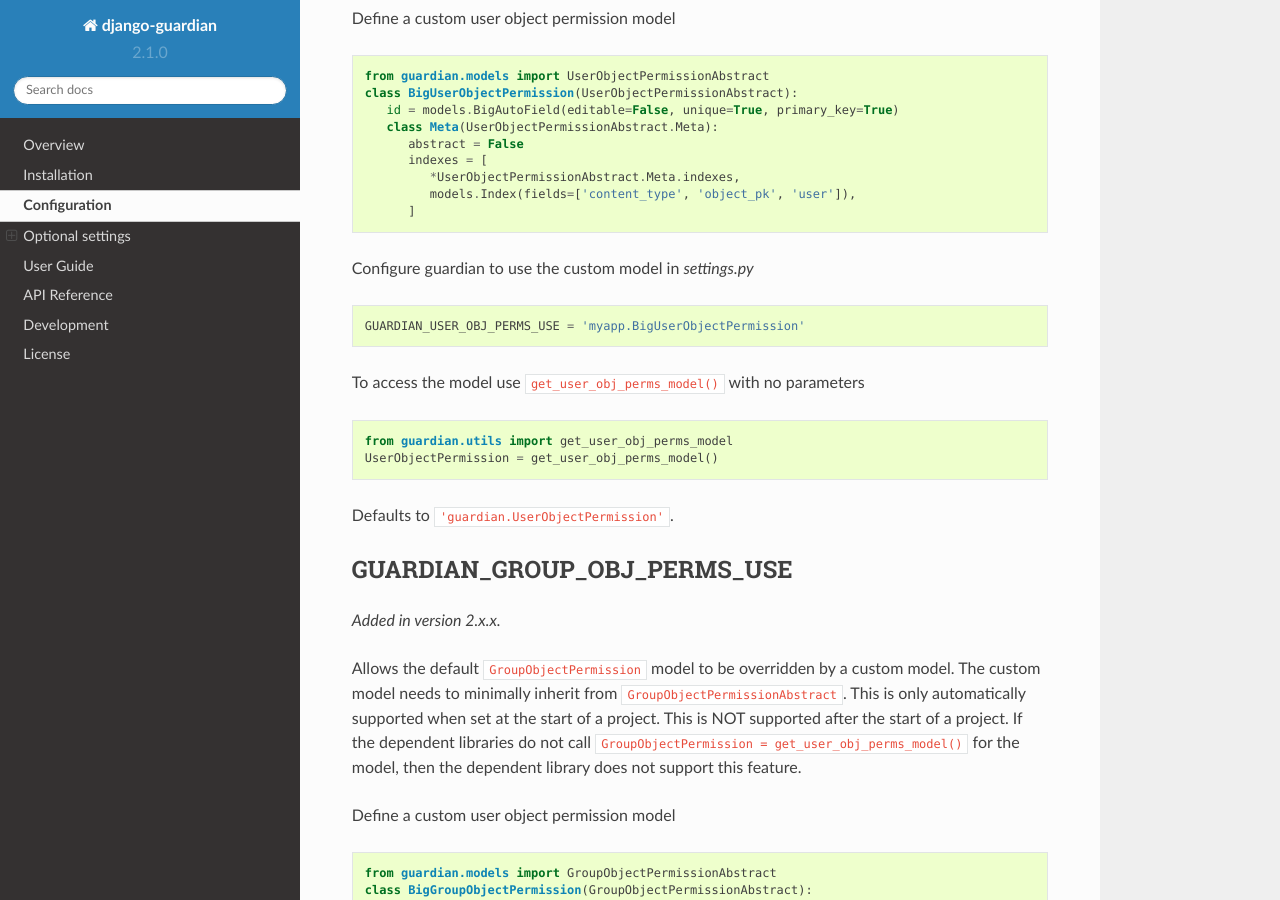
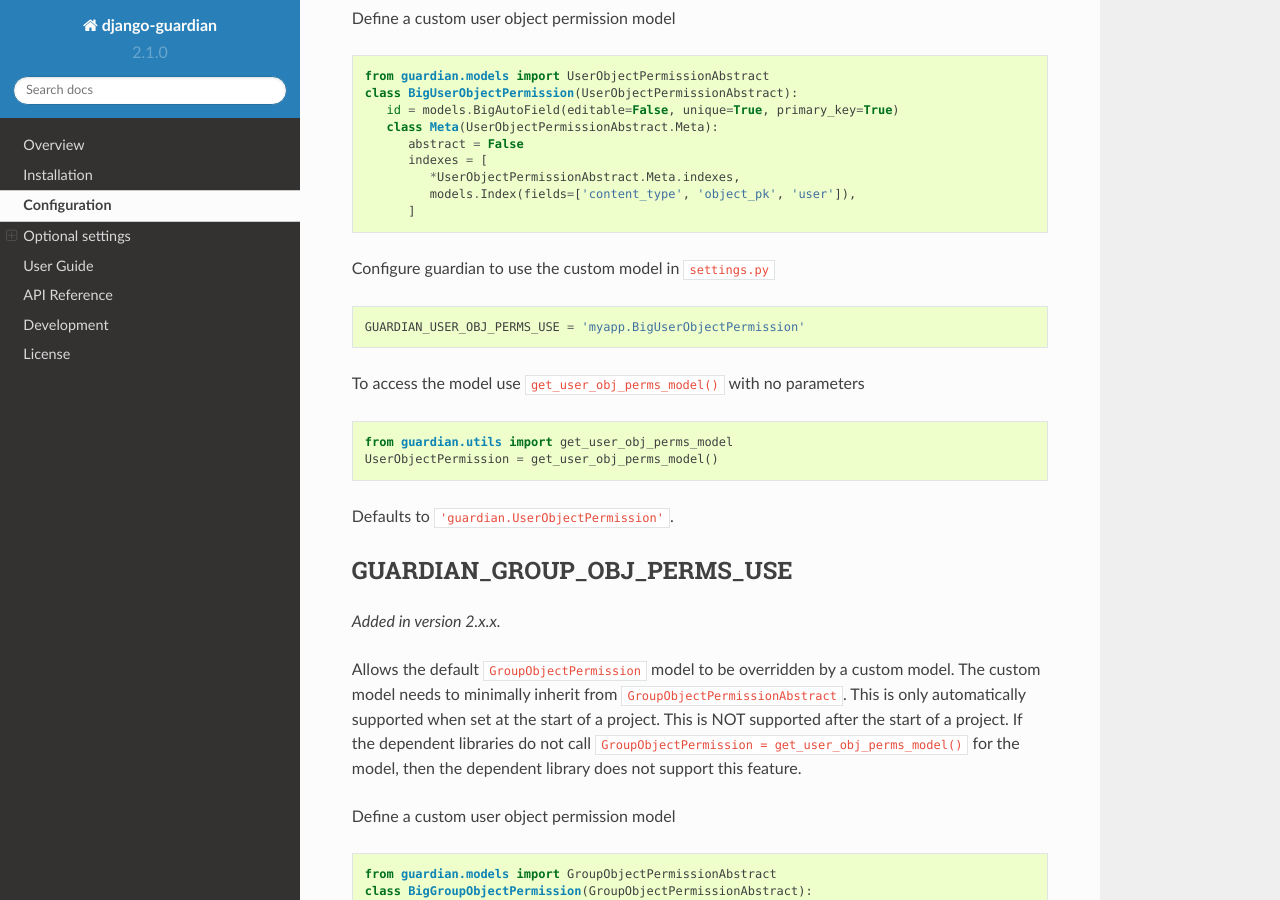
Before and after one commit to django-guardian/django-guardian, a Sphinx documentation site: the page built from docs/configuration.rst, in a window 1280 px wide and 900 px high, scrolled down 3668 px. Built offline with Sphinx 7.4.7 and the Read the Docs theme 2.0.0, drawn with Linux system fonts in a browser that asks for light colours; the version number is read from the project's files by our own code.

```diff
--- a/docs/configuration.rst
+++ b/docs/configuration.rst
@@ -188,7 +188,7 @@ Define a custom user object permission model
          ]
 
 
-Configure guardian to use the custom model in `settings.py`
+Configure guardian to use the custom model in ``settings.py``
 ::
    GUARDIAN_USER_OBJ_PERMS_USE = 'myapp.BigUserObjectPermission'
 
```
